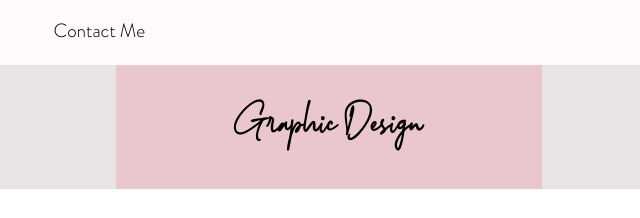
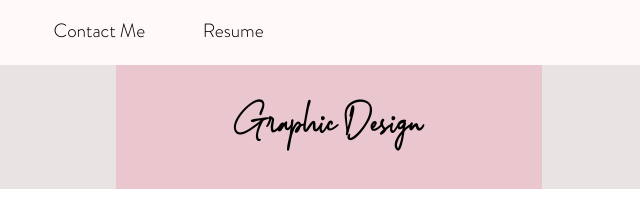
Before and after one commit to solangevalverde/solangevalverde.github.io, a plain HTML site: page WorkGD.html in a window 1280 px wide. Shown: the top 218 px of the page, 311-951 px from the left. Drawn offline with Linux system fonts and the light colour scheme; files whose address does not match are found by name.

Commit message:
resume added to menu

```diff
--- a/WorkGD.html
+++ b/WorkGD.html
@@ -33,6 +33,11 @@
                 <div class="dropdown">
                     <a class="noStyleNavLink button-nav" href="index.html#Contact">
                         Contact Me
+                    </a>
+                </div>
+                <div class="dropdown">
+                    <a class="noStyleNavLink button-nav" href="documents/Resume2020.pdf">
+                        Resume
                     </a>
                 </div>
 
```
Also changed, not shown: WorkP.html (+5 -1 lines), WorkWD.html (+5 -0 lines).
